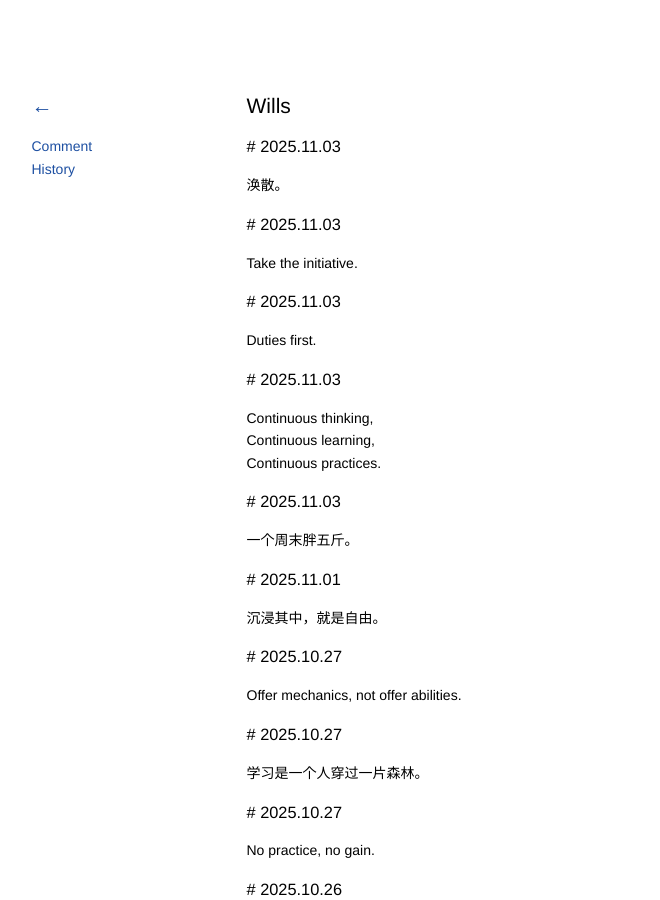
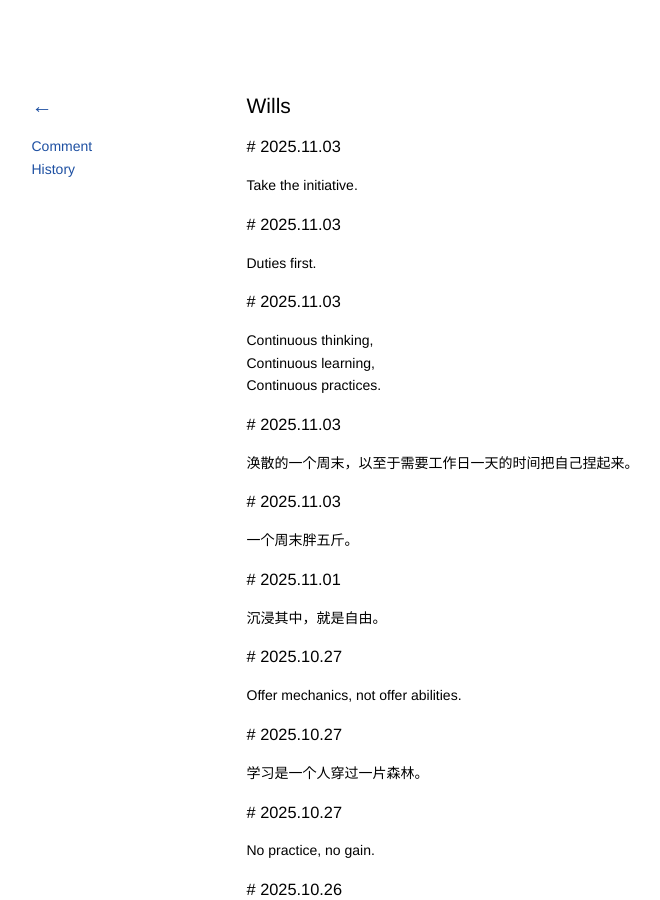
Before and after one commit to kidlj/awei, a Jekyll site: the page built from _wiki/wills.md, in a window 1280 px wide and 900 px high. Shown: the whole window, without its empty margins (101-761 px from the left). Built offline with Jekyll 4.4.1, drawn with Linux system fonts in a browser that asks for light colours.

Commit message:
update wills

```diff
--- a/_wiki/wills.md
+++ b/_wiki/wills.md
@@ -19,6 +15,10 @@ Duties first.
 Continuous thinking,
 Continuous learning,
 Continuous practices.
+
+### 2025.11.03
+
+涣散的一个周末，以至于需要工作日一天的时间把自己捏起来。
 
 ### 2025.11.03
 
```
Also changed, not shown: other parts of _wiki/wills.md (+0 -4 lines).
